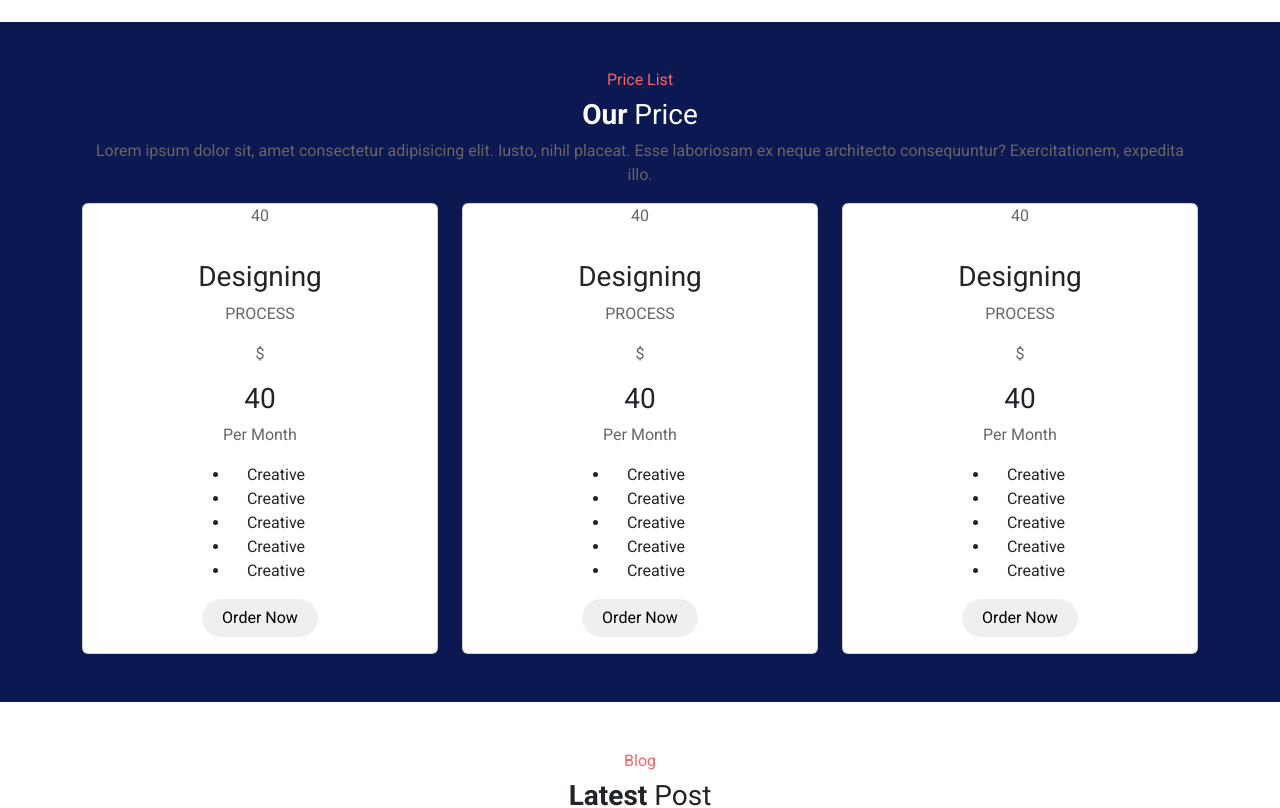
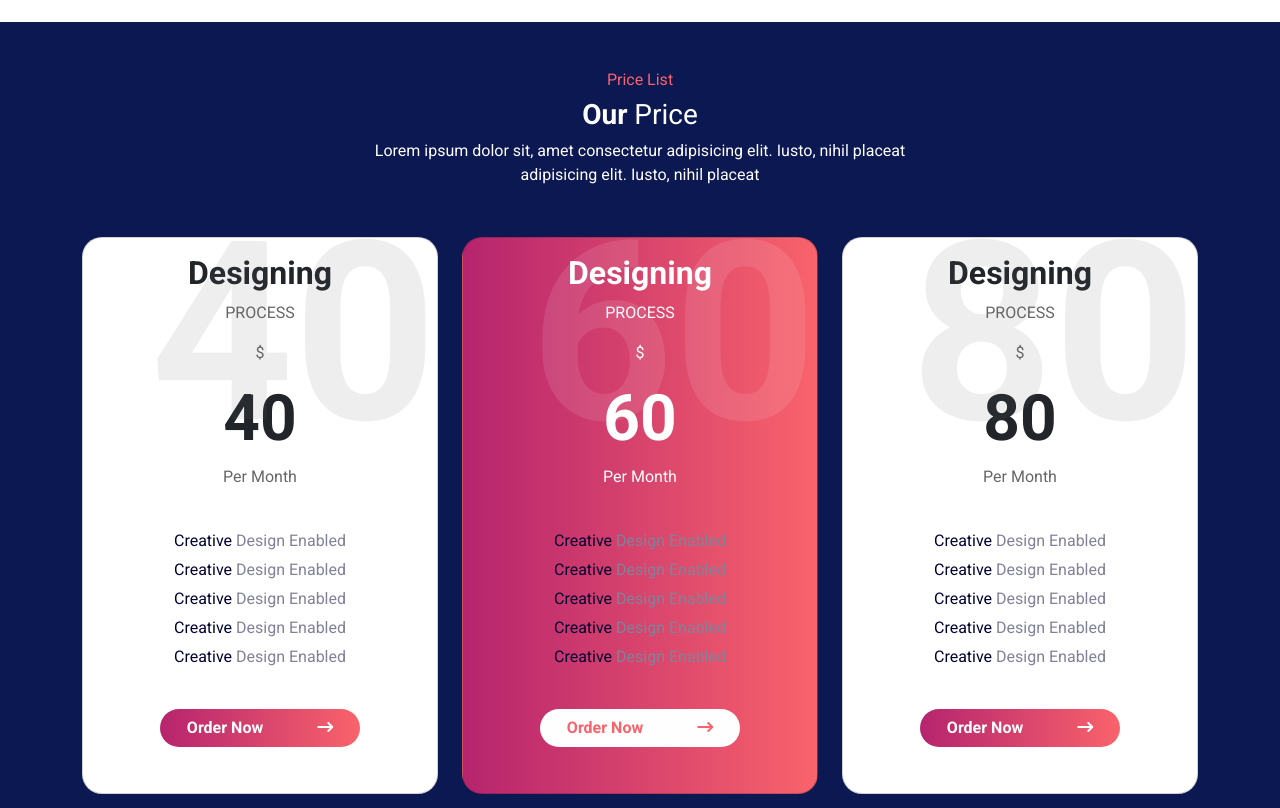
Before and after one commit to GiacWebDev/proj-html-vuejs, a Vue app: page / in a window 1280 px wide. Shown: the part 2320-3128 px from the top of the page. Built offline with nearby package versions, Linux system fonts and the light colour scheme.

Commit message:
[edit] services structure

```diff
--- a/src/App.vue
+++ b/src/App.vue
@@ -3,15 +3,14 @@
 import AppHeader from './components/AppHeader.vue';
 import AppMain from './components/AppMain.vue';
 import AppFooter from './components/AppFooter.vue';
-import Chat from './components/partials/Chat.vue';
+
 
 export default {
   name: 'App',
   components: {
     AppHeader,
     AppMain,
-    AppFooter,
-    Chat
+    AppFooter
   }
 }
 </script>
@@ -23,7 +22,6 @@ export default {
   <AppHeader />
   <AppMain />
   <AppFooter />
-  <Chat />
 
 
 </template>
--- a/src/assets/scss/main.scss
+++ b/src/assets/scss/main.scss
@@ -58,6 +58,10 @@ p {
   color: $dark-grey-text;
 }
 
+ul {
+  list-style: none;
+}
+
 // BOTTONI
 
 .btns {
@@ -79,6 +83,10 @@ p {
   color: $card-light;
 }
 
+.btn-white {
+background-color: $card-light;
+}
+
 // CLASSI COLORE TESTI
 
 .white-text {
--- a/src/components/AppFooter.vue
+++ b/src/components/AppFooter.vue
@@ -2,7 +2,6 @@
 
 import Newsletter from './partials/Newsletter.vue';
 import Copyright from './partials/Copyright.vue';
-
 
 export default {
   name: 'AppFooter',
--- a/src/components/partials/Chat.vue
+++ b/src/components/partials/Chat.vue
@@ -1,14 +1,14 @@
 
 <script>
 export default {
-  name: 'Chat',
+  name: 'Chat'
 }
 </script>
 
 
 <template>
 
-  <div class="logo-chat d-flex align-items-center justify-content-center">
+  <div class="logo-chat d-flex align-items-center justify-content-center debug">
     <i class="fa-regular fa-comment fa-flip-horizontal" style="color: #ffffff;"></i>
   </div>
 
--- a/src/components/partials/Copyright.vue
+++ b/src/components/partials/Copyright.vue
@@ -1,7 +1,13 @@
 
 <script>
+
+import Chat from './Chat.vue';
+
 export default {
   name: 'Copyright',
+  components: {
+    Chat
+  }
 }
 </script>
 
@@ -36,6 +42,8 @@ export default {
 
       </div>
     </div>
+
+    <Chat />
   </div>
 
 
--- a/src/components/partials/PriceList.vue
+++ b/src/components/partials/PriceList.vue
@@ -1,6 +1,6 @@
 <script>
 export default {
-  nome: 'OurPricing',
+  nome: 'PriceList',
 }
 </script>
 
@@ -11,10 +11,10 @@ export default {
   <div class="container">
 
     <div class="row">
-      <div class="col">
+      <div class="col head">
         <h5>price list</h5>
         <h3><strong>our</strong> price</h3>
-        <p>Lorem ipsum dolor sit, amet consectetur adipisicing elit. Iusto, nihil placeat. Esse laboriosam ex neque architecto consequuntur? Exercitationem, expedita illo.</p>
+        <p>Lorem ipsum dolor sit, amet consectetur adipisicing elit. Iusto, nihil placeat adipisicing elit. Iusto, nihil placeat</p>
       </div>
     </div>
 
@@ -33,13 +33,41 @@ export default {
             <p>Per Month</p>
 
             <ul>
-              <li>Creative</li>
-              <li>Creative</li>
-              <li>Creative</li>
-              <li>Creative</li>
-              <li>Creative</li>
+              <li><span>creative</span> design enabled</li>
+              <li><span>creative</span> design enabled</li>
+              <li><span>creative</span> design enabled</li>
+              <li><span>creative</span> design enabled</li>
+              <li><span>creative</span> design enabled</li>
             </ul>
-            <button class="btns">Order Now</button>
+            <button class="btns btn-orange">Order Now
+              <i class="fa-solid fa-arrow-right-long" style="color: #ffffff;"></i>
+            </button>
+          </div>
+        </div>
+      </div>
+
+      <div class="col">
+        <div class="card btn-orange">
+          <div class="big-number">
+            <p>60</p>
+          </div>
+          <div class="card-body">
+            <h3 class="card-title">Designing</h3>
+            <p class="card-text">PROCESS</p>
+            <p>$</p>
+            <h3>60</h3>
+            <p>Per Month</p>
+
+            <ul>
+              <li><span>creative</span> design enabled</li>
+              <li><span>creative</span> design enabled</li>
+              <li><span>creative</span> design enabled</li>
+              <li><span>creative</span> design enabled</li>
+              <li><span>creative</span> design enabled</li>
+            </ul>
+            <button class="btns btn-white">Order Now
+              <i class="fa-solid fa-arrow-right-long"></i>
+            </button>
           </div>
         </div>
       </div>
@@ -47,50 +75,26 @@ export default {
       <div class="col">
         <div class="card">
           <div class="big-number">
-            <p>40</p>
+            <p>80</p>
           </div>
           <div class="card-body">
             <h3 class="card-title">Designing</h3>
             <p class="card-text">PROCESS</p>
             <p>$</p>
-            <h3>40</h3>
+            <h3>80</h3>
             <p>Per Month</p>
 
             <ul>
-              <li>Creative</li>
-              <li>Creative</li>
-              <li>Creative</li>
-              <li>Creative</li>
-              <li>Creative</li>
+              <li><span>creative</span> design enabled</li>
+              <li><span>creative</span> design enabled</li>
+              <li><span>creative</span> design enabled</li>
+              <li><span>creative</span> design enabled</li>
+              <li><span>creative</span> design enabled</li>
             </ul>
-            <button class="btns">Order Now</button>
+            <button class="btns btn-orange">Order Now
+              <i class="fa-solid fa-arrow-right-long" style="color: #ffffff;"></i>
+            </button>
           </div>
-        </div>
-      </div>
-
-      <div class="col">
-        <div class="card">
-
-          <div class="big-number">
-            <p>40</p>
-          </div>
-          <div class="card-body">
-            <h3 class="card-title">Designing</h3>
-            <p class="card-text">PROCESS</p>
-            <p>$</p>
-            <h3>40</h3>
-            <p>Per Month</p>
-
-            <ul>
-              <li>Creative</li>
-              <li>Creative</li>
-              <li>Creative</li>
-              <li>Creative</li>
-              <li>Creative</li>
-            </ul>
-            <button class="btns">Order Now</button>
-          </div>
-
         </div>
       </div>
 
@@ -106,6 +110,71 @@ export default {
 
 .our-prices {
   background-color: $light-primary;
+  .col.head p {
+    width: 550px;
+    color: $card-light;
+    margin-bottom: 50px;
+  }
+  .card.btn-orange {
+    color: $card-light;
+    p {
+      color: $card-light;
+    }
+    li {
+      color: $card-light;
+    }
+    .btn-white {
+      color: $light-Seconday;
+      i {
+        color: $light-Seconday;
+      }
+    }
+  }
+  .col {
+    position: relative;
+    .card {
+      border-radius: 20px!important;
+      .big-number {
+      position: absolute;
+      font-size: 250px;
+      font-weight: 700;
+      opacity: .1;
+      top: 0px;
+      right: 0px;
+      line-height: 12rem;
+    }
+      .card-body {
+        h3 {
+          font-weight: bold;
+          font-size: 4rem;
+        }
+        ul {
+          padding: 0;
+          margin: 40px 0;
+          li {
+            text-transform: capitalize;
+            color: $description-text;
+            margin: 5px 0;
+            span {
+              color: $dark-primary;
+            }
+          }
+        }
+        button {
+          width: 200px;
+          font-weight: bold;
+          margin-bottom: 30px;
+          i {
+            margin-left: 50px;
+            font-weight: bold;
+          }
+        }
+      }
+      h3.card-title {
+        font-size: 2rem;
+      }
+    }
+  }
 }
 
 </style>
```
